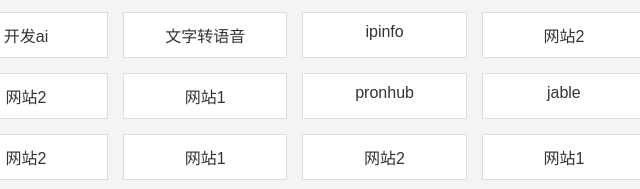
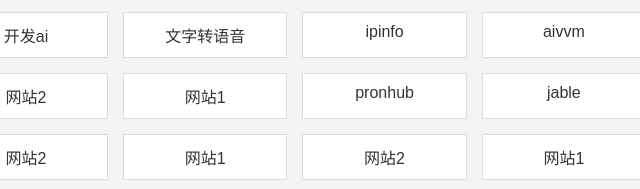
Before and after one commit to leerbuy/two, a plain HTML site: page index.html in a window 1280 px wide. Shown: the part 538-727 px from the top of the page, 614-1254 px from the left. Drawn offline with Linux system fonts and the light colour scheme.

Commit message:
Update index.html

```diff
--- a/index.html
+++ b/index.html
@@ -233,7 +233,7 @@
             <a href="https://www.ipinfo.io" target="_blank">ipinfo</a>
         </div>
         <div class="link-item">
-            <a href="https://www.example2.com" target="_blank">网站2</a>
+            <a href="https://www.aivvm.com" target="_blank">aivvm</a>
         </div>
         <div class="link-item">
             <a href="https://www.example1.com" target="_blank">网站1</a>
```
